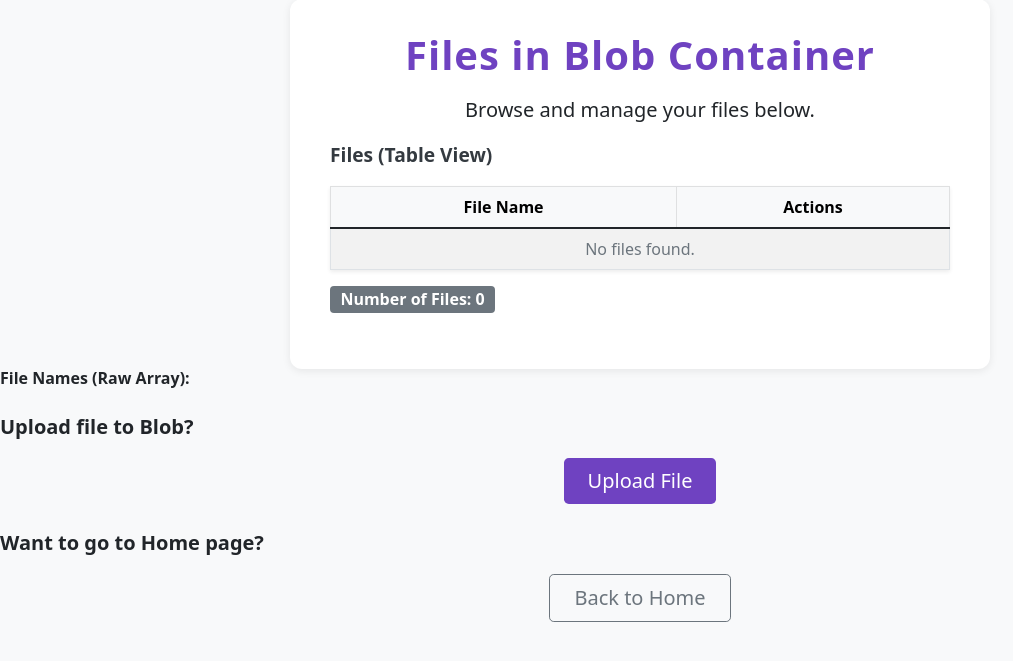
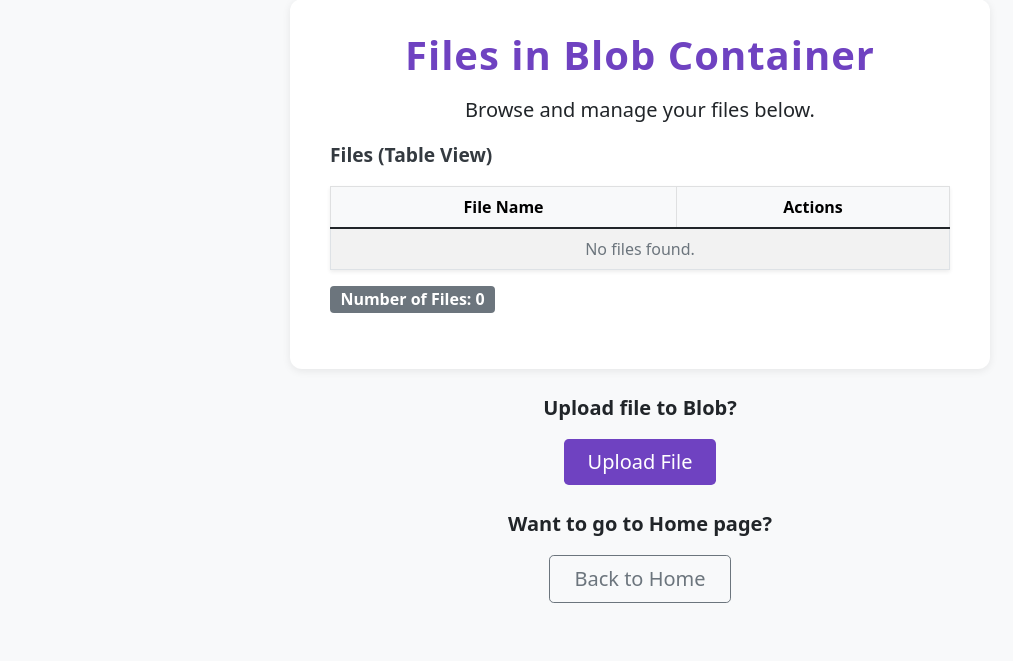
Before and after one commit to sundarambalasubramaniam/cs-my-app-360-1, a Django app: template myapp360/templates/frontend/list_files.html in a window 1280 px wide. Shown: the part 49-710 px from the top of the page, without its empty margins (0-1013 px from the left). Run offline with Django 4.2, Linux system fonts and the light colour scheme; the template is opened without the code that fills it, so the values that code supplies are empty; some libraries are stand-ins or nearby versions.

Commit message:
updated list_files.html Commit

```diff
--- a/myapp360/templates/frontend/list_files.html
+++ b/myapp360/templates/frontend/list_files.html
@@ -90,22 +90,20 @@
             </div>
         </div>
 
-        <div class="mb-4">
-            <h6 class="fw-bold">File Names (Raw Array):</h6>
-            <code>{{ list_file_names }}</code>
-        </div>
+        <!-- Add extra spacing before the upload section -->
+        <div class="mb-4"></div>
 
-        <div class="mb-4">
+        <div class="mb-4 text-center">
             <label class="form-label fw-bold fs-5">Upload file to Blob?</label>
             <div class="d-grid gap-2 d-sm-flex justify-content-sm-center my-2">
-                <a href="{% url 'upload_file' %}" class="btn btn-theme btn-lg px-4 gap-3">Upload File</a>
+            <a href="{% url 'upload_file' %}" class="btn btn-theme btn-lg px-4 gap-3">Upload File</a>
             </div>
         </div>
 
-        <div class="mb-2">
+        <div class="mb-2 text-center">
             <label class="form-label fw-bold fs-5">Want to go to Home page?</label>
             <div class="d-grid gap-2 d-sm-flex justify-content-sm-center my-2">
-                <a href="{% url 'index' %}" class="btn btn-outline-secondary btn-lg px-4 gap-3">Back to Home</a>
+            <a href="{% url 'index' %}" class="btn btn-outline-secondary btn-lg px-4 gap-3">Back to Home</a>
             </div>
         </div>
     </div>
```
